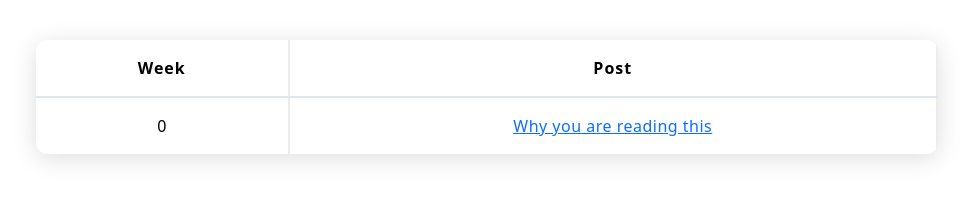
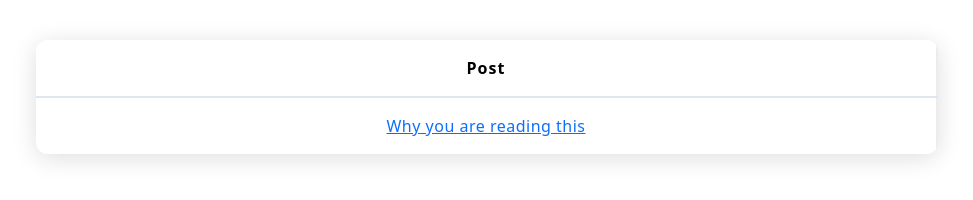
Before and after one commit to deeppil/deeppil.github.io, a website: page index.html in a window 1280 px wide. Shown: the whole page, without its empty margins (153-1126 px from the left). Drawn offline with nearby package versions, Linux system fonts and the light colour scheme.

Commit message:
restructure

```diff
--- a/index.html
+++ b/index.html
@@ -11,11 +11,9 @@
     <div class="blog-container">
         <table class="blog-table">
             <tr>
-                <th>Week</th>
                 <th>Post</th>
             </tr>
             <tr>
-                <td>0</td>
                 <td><a href="pages/week-0.html">Why you are reading this</a></td>
             </tr>
         </table>
```
Also changed, not shown: package.json (added, +12 -0 lines), pages/admin.html (added), postHandler.js (added).
